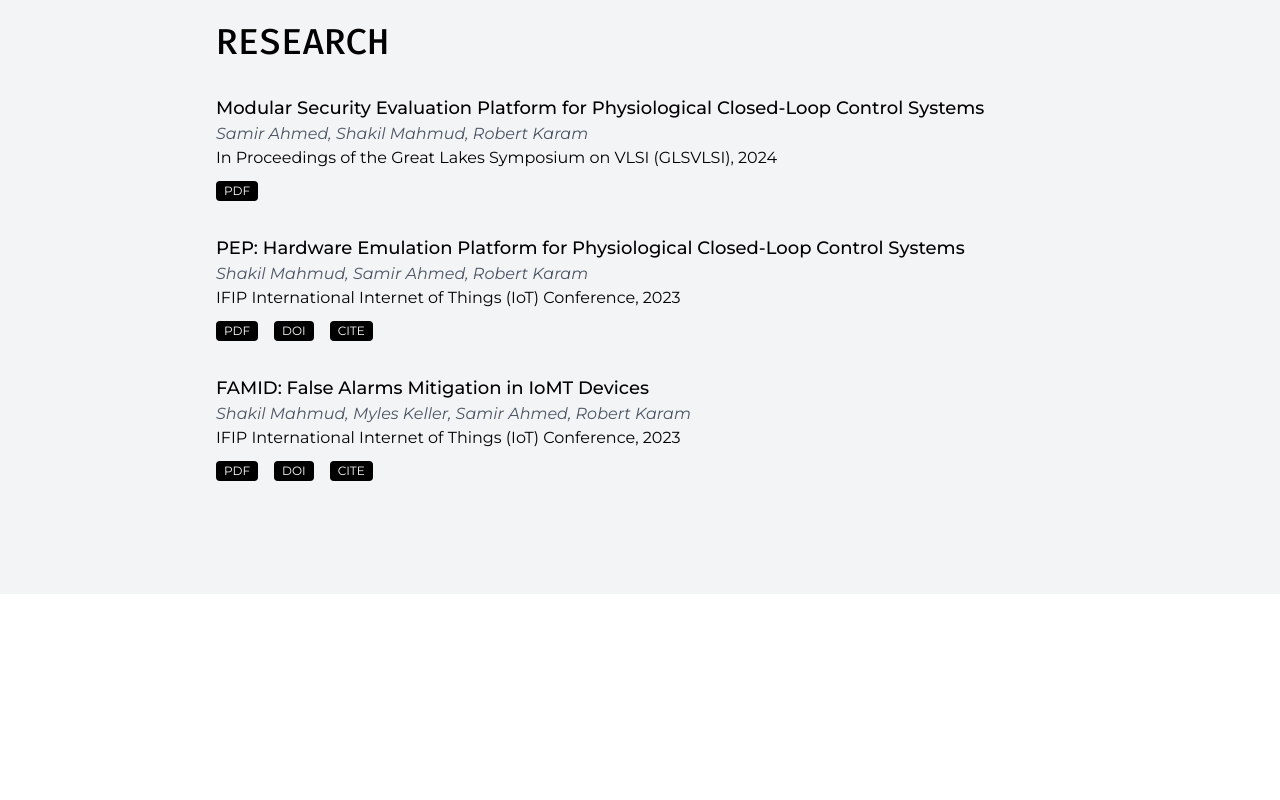
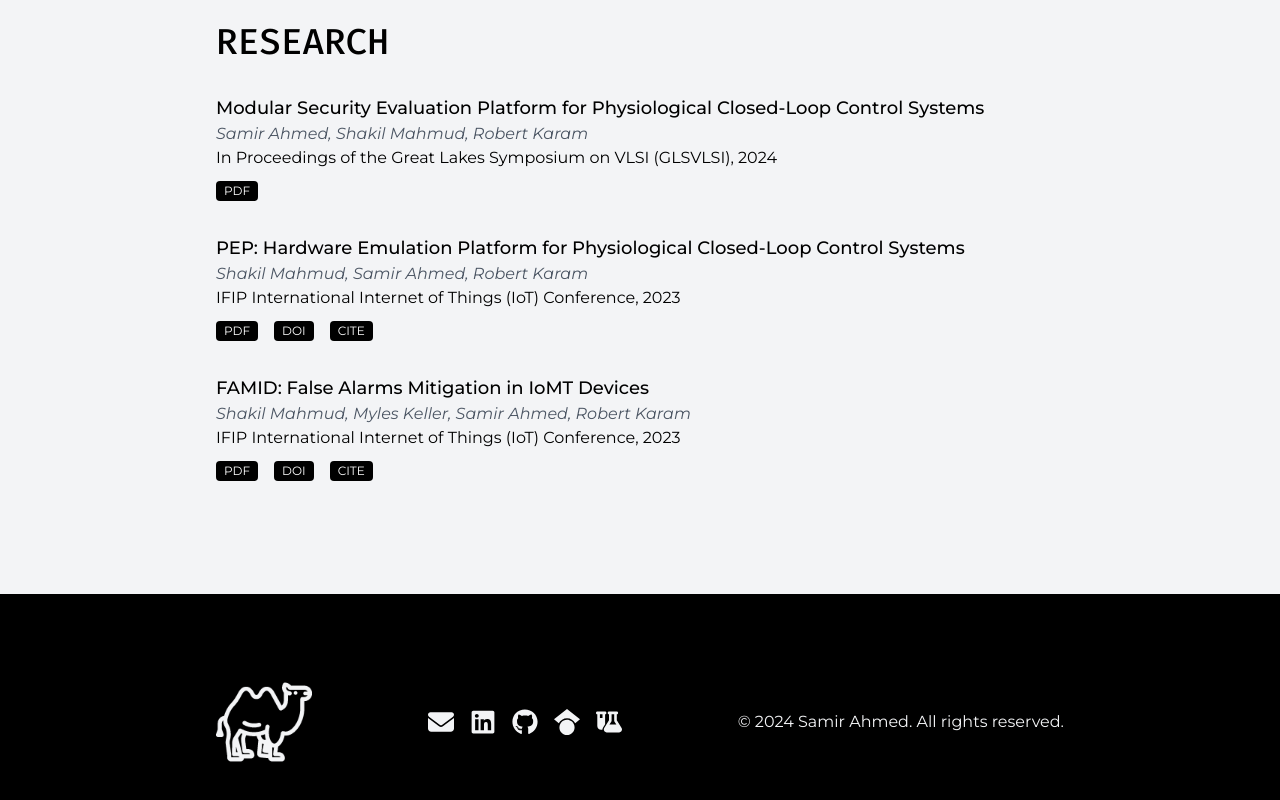
Before and after one commit to akarez/akarez.github.io, a React (Vite) app: page / in a window 1280 px wide. Shown: the part 2424-3224 px from the top of the page. Before the commit the page ends 3018 px from the top, so only its background shows below. Built offline with nearby package versions, Linux system fonts and the light colour scheme.

Commit message:
add footer

```diff
--- a/src/components/Footer.jsx
+++ b/src/components/Footer.jsx
@@ -1,9 +1,37 @@
-import React from 'react'
+import React from 'react';
+import Signature from '../assets/signature.png';
+import { FaEnvelope, FaLinkedin, FaGithub, FaGoogleScholar, FaFlaskVial } from 'react-icons/fa6';
 
 function Footer() {
     return (
-        <div> </div>
-    )
+        <footer className='bg-black py-20'>
+            <div className='max-w-4xl mx-auto px-6 flex flex-col md:flex-row justify-between items-center'>
+                <div className='mb-4 md:mb-0'>
+                    <img src={Signature} alt='Samir Ahmed Signature' className='h-24 text-gray-100' />
+                </div>
+                <div className='flex space-x-4'>
+                    <a href='mailto:ahmed1@usf.edu' target='_blank' rel='noopener noreferrer'>
+                        <FaEnvelope size={26} className='text-gray-100 hover:text-[#006747]' />
+                    </a>
+                    <a href='https://www.linkedin.com/in/samir-ahmed1' target='_blank' rel='noopener noreferrer'>
+                        <FaLinkedin size={26} className='text-gray-100 hover:text-[#006747]' />
+                    </a>
+                    <a href='https://github.com/akarez' target='_blank' rel='noopener noreferrer'>
+                        <FaGithub size={26} className='text-gray-100 hover:text-[#006747]' />
+                    </a>
+                    <a href='https://scholar.google.com/citations?user=Imc7ntsAAAAJ' target='_blank' rel='noopener noreferrer'>
+                        <FaGoogleScholar size={26} className='text-gray-100 hover:text-[#006747]' />
+                    </a>
+                    <a href='https://cse.usf.edu/~rkaram/researchfocus.html' target='_blank' rel='noopener noreferrer'>
+                        <FaFlaskVial size={26} className='text-gray-100 hover:text-[#006747]' />
+                    </a>
+                </div>
+                <div className='mt-4 md:mt-0'>
+                    <p className=' text-gray-100'>&copy; 2024 Samir Ahmed. All rights reserved.</p>
+                </div>
+            </div>
+        </footer>
+    );
 }
 
 export default Footer;
```
Also changed, not shown: src/assets/signature.png (added).
